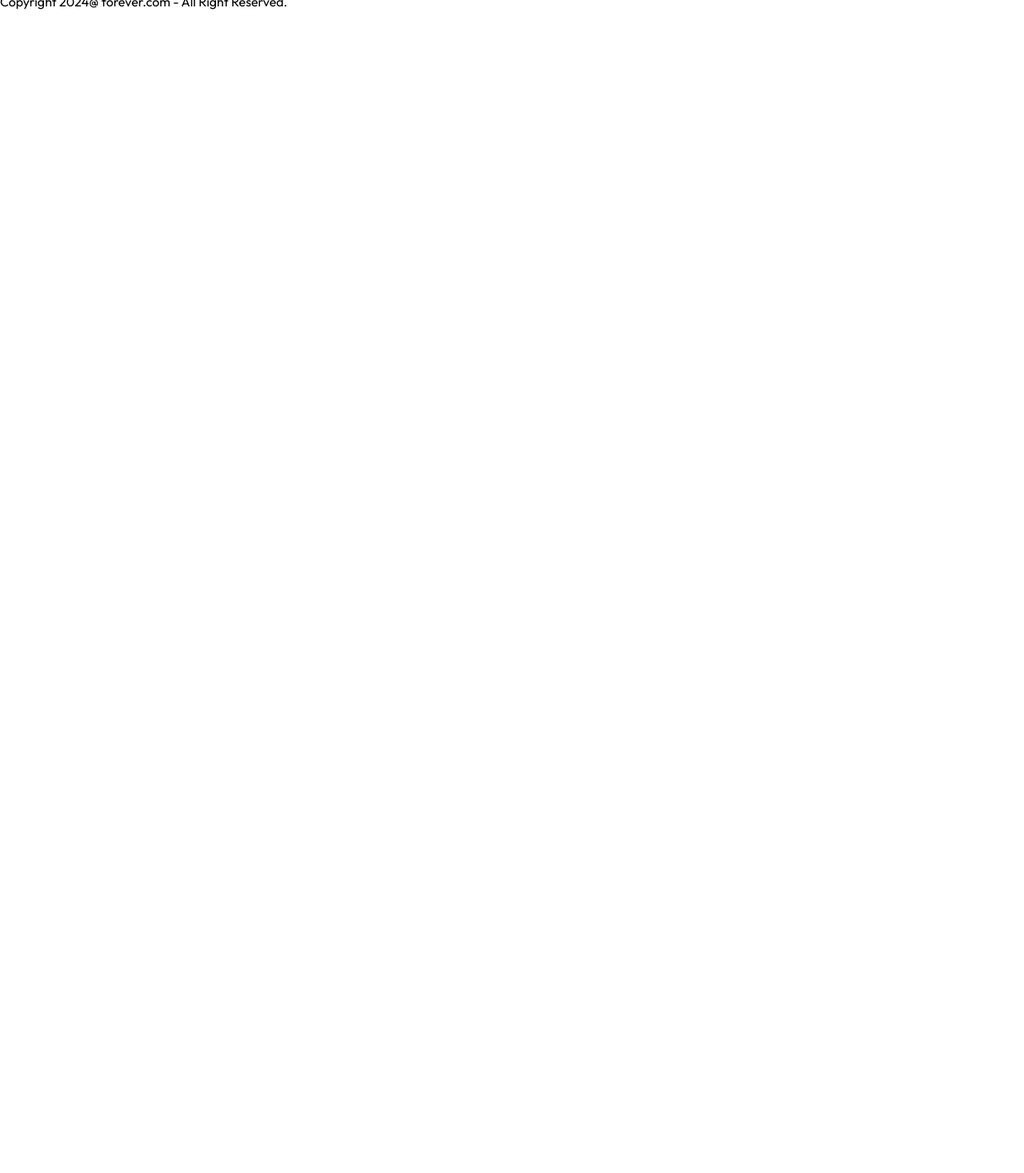
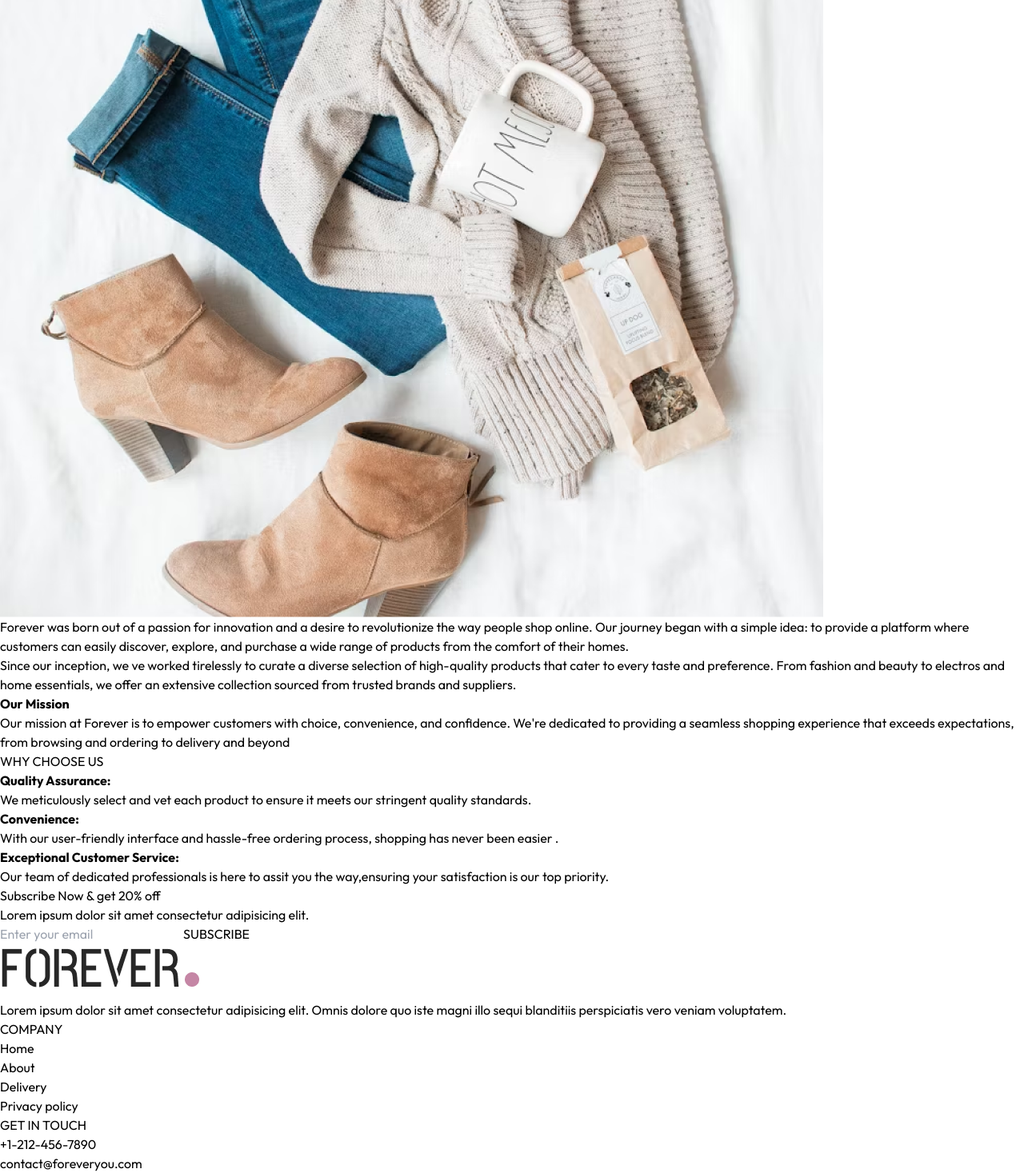
Before and after one commit to anshulS606/ecommerce-, a React (Vite) app: page /about in a window 1280 px wide. Shown: the part 820-2287 px from the top of the page at 80% size. Before the commit the page ends 834 px from the top, so only its background shows below. Built offline with nearby package versions, Linux system fonts and the light colour scheme.

Commit message:
Toaday I have conpleted my website

```diff
--- a/src/components/Navbar.jsx
+++ b/src/components/Navbar.jsx
@@ -46,7 +46,7 @@ const Navbar = () => {
         <img onClick={()=>setShowSearch(true)} src={assets.search_icon} className='w-5 cursor-pointer' alt="" />
 
         <div className='group relative'>
-          <img className='w-5 cursor-pointer' src={assets.profile_icon} alt="" />
+         <Link to='/login'> <img className='w-5 cursor-pointer' src={assets.profile_icon} alt="" /></Link>
           <div className='group-hover:block hidden absolute dropdown-menu right-0 pt-4'>
             <div className='flex flex-col gap-2 w-36 py-3 px-5  bg-slate-100  text-gray-500 rounded'>
               <p className='cursor-pointer hover:text-black'>My Profile</p>
--- a/src/pages/About.jsx
+++ b/src/pages/About.jsx
@@ -1,9 +1,48 @@
 import React from 'react'
+import Title from '../components/Title'
+import { assets } from '../assets/assets'
+import NewsletterBox from '../components/NewsletterBox'
 
 const About = () => {
   return (
     <div>
 
+      <div className='text-2xl text-center pt-8 border-t'>
+        <Title text1={'ABOUT'} text2={'US'} />
+      </div>
+
+       <div className='my-10 flex flex-col md:flex-row gap-16'>
+        <img className='w-full md:max-w-[450px]'src={assets.about_img} alt="" />
+        <div className='flex flex-col justify-center gap-6 md:w-2/4 text-gray-600'>
+        <p>Forever was born out of a passion for innovation and a desire to revolutionize the way people shop online. Our journey began with a simple idea: to provide a platform where customers can easily discover, explore, and purchase a wide range of products from the comfort of their homes. </p>
+        <p>Since our inception, we ve worked tirelessly to curate a diverse selection of high-quality products that cater to every taste and preference. From fashion and beauty to electros and home essentials, we offer an extensive collection sourced from trusted brands and suppliers.</p>
+        <b className='text-gray-800'>Our Mission</b>
+        <p>Our mission at Forever is to empower customers with choice, convenience, and confidence. We're dedicated to providing a seamless shopping experience that exceeds expectations, from browsing and ordering to delivery and beyond</p>
+        </div>
+       </div>
+
+       <div className='text-xl py-4'>
+        <Title text1={'WHY'} text2={'CHOOSE US'} />
+       </div>
+
+       <div className='flex flex-col md:flex-row text-sm mb-20'>
+        <div className='border px-10 md:px-16 py-8 sm:py-20 flex flex-col gap-5'>
+          <b>Quality Assurance:</b>
+          <p className='text-gray-600'>We meticulously select and vet each product to ensure it meets our stringent quality standards.</p>
+        </div>
+
+        <div className='border px-10 md:px-16 py-8 sm:py-20 flex flex-col gap-5'>
+          <b>Convenience:</b>
+          <p className='text-gray-600'>With our user-friendly interface and hassle-free ordering process, shopping has never been easier .</p>
+        </div>
+
+        <div className='border px-10 md:px-16 py-8 sm:py-20 flex flex-col gap-5'>
+          <b>Exceptional Customer Service:</b>
+          <p className='text-gray-600'>Our team of dedicated professionals is here to assit you the way,ensuring your satisfaction is our top priority.</p>
+        </div>
+       </div>
+
+     <NewsletterBox/>
     </div>
   )
 }
--- a/src/pages/Contact.jsx
+++ b/src/pages/Contact.jsx
@@ -1,9 +1,28 @@
 import React from 'react'
+import Title from '../components/Title'
+import { assets } from '../assets/assets'
+import NewsletterBox from '../components/NewsletterBox'
 
 const Contact = () => {
   return (
     <div>
 
+      <div className='text-center text-2xl pt-10 border-t'>
+        <Title text1={'CONTACT'} text2={'US'} />
+      </div>
+
+      <div className='my-10 flex flex-col justify-center md:flex-row gap-10 mb-28'>
+        <img className='w-full md:max-w-[480px]' src={assets.contact_img} alt="" />
+        <div className='flex flex-col justify-center items-start gap-6'>
+          <p className='font-semibold text-xl text-gray-600'>Our Store</p>
+          <p className='text-gray-500'>54709 Willims Station <br /> Suite 350, Washington, USA</p>
+          <p className='text-gray-500'>Tel: (455) 555-0321 <br /> Email: admin@forever.com</p>
+          <p className='font-semibold text-xl'>Careers at Forever</p>
+          <p className='text-gray-500'>Learn more about teams and job openings.</p>
+         <button className='border border-black px-8 py-4 text-sm hover:bg-black hover:text-white transtion-all duration-500'>Explore Jobs</button>
+        </div>
+      </div>
+      <NewsletterBox/>
     </div>
   )
 }
--- a/src/pages/Login.jsx
+++ b/src/pages/Login.jsx
@@ -1,10 +1,31 @@
-import React from 'react'
+import React, { useState } from 'react'
 
 const Login = () => {
+
+  const [currentState, setCurrentState] = useState('Sign Up');
+
+  const onSubmitHandler = async (event) => {
+    event.preventDefault();
+  }
   return (
-    <div>
-
-    </div>
+    <form onSubmit={onSubmitHandler}className='flex flex-col items-center w-[90%] sm:max-w-96 m-auto mt-14 gap-4 text-gray-800'>
+      <div className='inline-flex items-center gap-2 mb-2 mt-10'>
+        <p className='prata-regular text-3xl'>{currentState}</p>
+        <hr className='border-none h-[1.5px] w-8 bg-gray-800'/>
+      </div>
+      {currentState === 'Login' ? '': <input type="text" className='w-full px-3 py-2 border border-gray-800' placeholder='Name' required/>}
+      <input type="email" className='w-full px-3 py-2 border border-gray-800' placeholder='Email'required />
+      <input type="password" className='w-full px-3 py-2 border border-gray-800' placeholder='Password' required/>
+     <div className='w-full flex justify-between text-sm mt-[-8px]'>
+       <p className='cursor-pointer'>Forgot your password</p>
+       {
+        currentState === 'Login'
+        ? <p onClick={()=>setCurrentState('Sign Up')} className='cursor-pointer'>Create account</p>
+        : <p onClick={()=>setCurrentState('Login')} className='cursor-pointer'>Login Here</p>
+       }
+     </div>
+     <button className='bg-black text-white font-light px-8 py-2 mt-4'>{currentState === 'Login' ? 'Sign In' : 'Sign Up'}</button>
+    </form>
   )
 }
 
```
